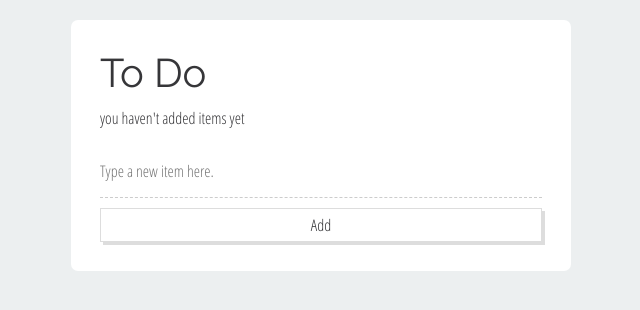
After one commit to JoMputela/Todoapp-PHP-V2, a PHP site: page /todo.php in a window 1280 px wide. The commit adds this page. Shown: the top 310 px of the page, without its empty margins (319-959 px from the left). Run offline with PHP 8.4, Linux system fonts and the light colour scheme; data that the repository does not hold is empty.

Commit message:
Added my project

```diff
--- a/Welcome.php
+++ b/Welcome.php
@@ -4,7 +4,7 @@ session_start();
 
 // Check if the user is logged in, if not then redirect him to login page
 if(!isset($_SESSION["loggedin"]) || $_SESSION["loggedin"] !== true){
-    header("location: To-do.php");
+    header("location: todo.php");
     exit;
 }
 ?>
@@ -32,7 +32,7 @@ if(!isset($_SESSION["loggedin"]) || $_SESSION["loggedin"] !== true){
     </div>
     <p>
         <br><br>
-                <a href="https://todoapp-php-v1.herokuapp.com/index.php?delete=1&task=one&duedate=132" class="btn btn-success">To Do App </a>
+                <a href="todo.php" class="btn btn-success">To Do App </a>
 <br><br><br><br>
         <a href="reset-password.php" class="btn btn-warning">Reset Your Password</a>
         <a href="logout.php" class="btn btn-danger">Sign Out of Your Account</a>
--- /dev/null
+++ b/app/init.php
@@ -0,0 +1,17 @@
+<?php
+
+session_start();
+
+$_SESSION[ 'user_id'] = 1;
+
+$db = new PDO('mysql:dbname=todo;host=localhost', 'root', 'root');
+
+//handling/checking//
+
+if (!isset($_SESSION['user_id'])) {
+	die('you are not singed in.');
+}
+
+
+
+?>
--- /dev/null
+++ b/main.css
@@ -0,0 +1,88 @@
+body {
+	background-color: #eceff0;
+}
+
+body,
+input {
+	font: 1em "Open Sans Condensed", sans-serif;
+	color: #363639
+}
+
+a {
+	text-decoration: none;
+	border-bottom: 1px dashed #363639;
+}
+
+/* list contain*/
+
+.list {
+	background-color: #fff;
+	margin: 20px auto;
+	width: 100%;
+	max-width: 500px;
+	padding: 29px;
+	border-radius: 7px;
+	box-shadow: 3px 3px 0 rgba (0, 0, 0, .1);
+	box-sizing: border-box;
+}
+
+.list .header {
+	font-family: 'Raleway', sans-serif;
+	margin: 0 0 10px 0;
+
+}
+
+/* items */
+
+.items {
+	margin: 0;
+	padding: 0;
+	list-style-type: none;
+}
+
+.items li:hover .done-button {
+	opacity: 1;
+}
+
+.items .item.done {
+	text-decoration: line-through;
+}
+
+.items li,
+.item-add .input {
+	border: 0;
+	border-bottom: 1px dashed #ccc;
+	padding: 15px 0;
+}
+
+.input {
+	width: 100%;
+}
+
+.input; focus {
+	outline: none;
+}
+
+/* done button*/
+
+.done-button {
+	display: inline-block;
+	font-size: 0.8em;
+	background-color: #d9dfe1;
+	color: #363639;
+	padding: 3px 6px;
+	border: 0;
+	opacity: 0.4;
+
+}
+
+/* submit button */
+
+.submit {
+	background-color: #fff;
+	padding: 5px 10px;
+	border: 1px solid #ddd;
+	width: 100%;
+	margin-top: 10px;
+	box-shadow: 3px 3px 0 #ddd;
+}
--- a/register.php
+++ b/register.php
@@ -77,8 +77,8 @@ if($_SERVER["REQUEST_METHOD"] == "POST"){
 
             // Attempt to execute the prepared statement
             if($stmt->execute()){
-                // Redirect to login page
-                header("location: login.php");
+                // Redirect to index page
+                header("location: index.php");
             } else{
                 echo "Something went wrong. Please try again later.";
             }
@@ -128,7 +128,7 @@ if($_SERVER["REQUEST_METHOD"] == "POST"){
                 <input type="submit" class="btn btn-primary" value="Submit">
                 <input type="reset" class="btn btn-default" value="Reset">
             </div>
-            <p>Already have an account? <a href="login.php">Login here</a>.</p>
+            <p>Already have an account? <a href="index.php">Login here</a>.</p>
         </form>
     </div>
 </body>
--- /dev/null
+++ b/todo.php
@@ -0,0 +1,99 @@
+<?php
+
+require_once 'app/init.php';
+
+$itemsQuery = $db->prepare("
+	SELECT id, name, done
+	FROM items
+	WHERE user = :user
+
+	");
+
+$itemsQuery->execute([
+
+	'user' => $_SESSION['user_id']
+]);
+
+$items = $itemsQuery->rowCount() ? $itemsQuery : [];
+
+//foreach($items as $item){
+//	print_r($item['name']);
+//}
+
+?>
+
+
+
+
+<!DOCTYPE html>
+<html lang="en">
+  <head>
+    <!-- Required meta tags -->
+    <meta charset="utf-8">
+    <meta name="viewport" content="width=device-width, initial-scale=1, shrink-to-fit=no">
+
+    <!-- Bootstrap CSS -->
+    <link rel="stylesheet" href="https://stackpath.bootstrapcdn.com/bootstrap/4.3.1/css/bootstrap.min.css" integrity="sha384-ggOyR0iXCbMQv3Xipma34MD+dH/1fQ784/j6cY/iJTQUOhcWr7x9JvoRxT2MZw1T" crossorigin="anonymous">
+
+
+<link href="https://fonts.googleapis.com/css?family=Open+Sans+Condensed:300|Raleway&display=swap" rel="stylesheet">
+
+
+    <title>To Do List</title>
+	<link rel="stylesheet" href="main.css">
+
+  </head>
+  <body>
+
+<div class="list">
+	    <h1 class="header">To Do</h1>
+
+
+
+	    <?php if (!empty($items)): ?>
+
+	    	<ul class="items">
+
+	    <?php foreach($items as $item): ?>
+
+		    	<li>
+		    		<span class="item<?php echo $item['done'] ? ' done' : '' ?>"><?php echo $item['name']; ?></span>
+
+		    	<?php if (!$item['done']): ?>
+		    		<a href="mark.php?as=done&item=<?php echo $item['id']; ?>" class="done-button">mark as done</a>
+
+		    	<?php endif; ?>
+		    	</li>
+
+		<?php endforeach; ?>
+	    	</ul>
+
+
+	    <?php else: ?>
+	    	<p>you haven't added items yet</p>
+	    <?php endif; ?>
+
+
+	    <form class="item-add" action="add.php" method="post">
+	    	<input type="text" name="name" placeholder="Type a new item here." class="input" autocomplete="off" required>
+	    	<input type="submit" class="submit" value="Add">
+	    </form>
+
+
+</div>
+
+
+
+
+
+
+
+
+
+    <!-- Optional JavaScript -->
+    <!-- jQuery first, then Popper.js, then Bootstrap JS -->
+    <script src="https://code.jquery.com/jquery-3.3.1.slim.min.js" integrity="sha384-q8i/X+965DzO0rT7abK41JStQIAqVgRVzpbzo5smXKp4YfRvH+8abtTE1Pi6jizo" crossorigin="anonymous"></script>
+    <script src="https://cdnjs.cloudflare.com/ajax/libs/popper.js/1.14.7/umd/popper.min.js" integrity="sha384-UO2eT0CpHqdSJQ6hJty5KVphtPhzWj9WO1clHTMGa3JDZwrnQq4sF86dIHNDz0W1" crossorigin="anonymous"></script>
+    <script src="https://stackpath.bootstrapcdn.com/bootstrap/4.3.1/js/bootstrap.min.js" integrity="sha384-JjSmVgyd0p3pXB1rRibZUAYoIIy6OrQ6VrjIEaFf/nJGzIxFDsf4x0xIM+B07jRM" crossorigin="anonymous"></script>
+  </body>
+</html>
```
Also changed, not shown: To-do.php (deleted, +0 -144 lines), add.php (added, +56 -0 lines), function.php (deleted, +0 -57 lines), mark.php (added, +56 -0 lines), README.md (deleted).
